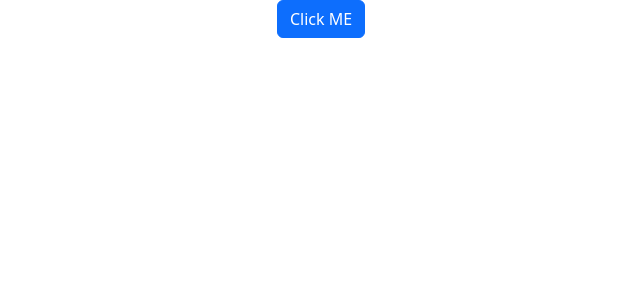
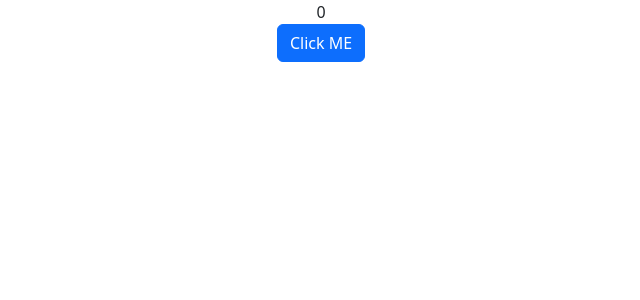
Before and after one commit to hristinson/pokemon, a React (Create React App) app: page / in a window 1280 px wide. Shown: the top 300 px of the page, without its empty margins (319-959 px from the left). Built offline with nearby package versions, Linux system fonts and the light colour scheme.

Commit message:
added useState hook

```diff
--- a/src/App.tsx
+++ b/src/App.tsx
@@ -1,20 +1,27 @@
-import React from 'react';
+import React, { useState } from 'react';
 import './App.css';
 import { Button } from 'react-bootstrap';
 import axios from 'axios';
 
-  type User = {
+
+function App() {
+
+  //const [main: JSON, setMain ] = useState(null)
+  const [off, setOff ] = useState(0)
+
+
+  type Pokemon = {
     id: number;
     email: string;
     first_name: string;
   };
 
   type GetUsersResponse = {
-    data: User[];
+    data: Pokemon[];
   };
 
-  async function getUsers() {
-    const off = 0;
+  async function getUsers(off: number) {
+
     const url: string = `https://pokeapi.co/api/v2/pokemon/?offset=${off}&limit=20`;
     try {
 
@@ -22,23 +29,32 @@ import axios from 'axios';
       console.log(data);
       console.log(status);
 
-      return data;
+      //return data;
     } catch (error) {
       if (axios.isAxiosError(error)) {
-        console.log('error message: ', error.message);
-        return error.message;
+        //console.log('error message: ', error.message);
+        //return error.message;
       } else {
         console.log('unexpected error: ', error);
-        return 'An unexpected error occurred';
+        //return 'An unexpected error occurred';
       }
     }
   }
 
-function App() {
+
+
+
+
 
   return (
     <div className="App">
-      <Button onClick={()=>{getUsers()}}>Click ME</Button>
+      <div>
+      {off}
+      </div>
+
+
+      <Button onClick={()=>{getUsers(0)}}>Click ME</Button>
+
     </div>
   );
 }
```
Also changed, not shown: 1 other file (tests, documents, lock files or other folders).
